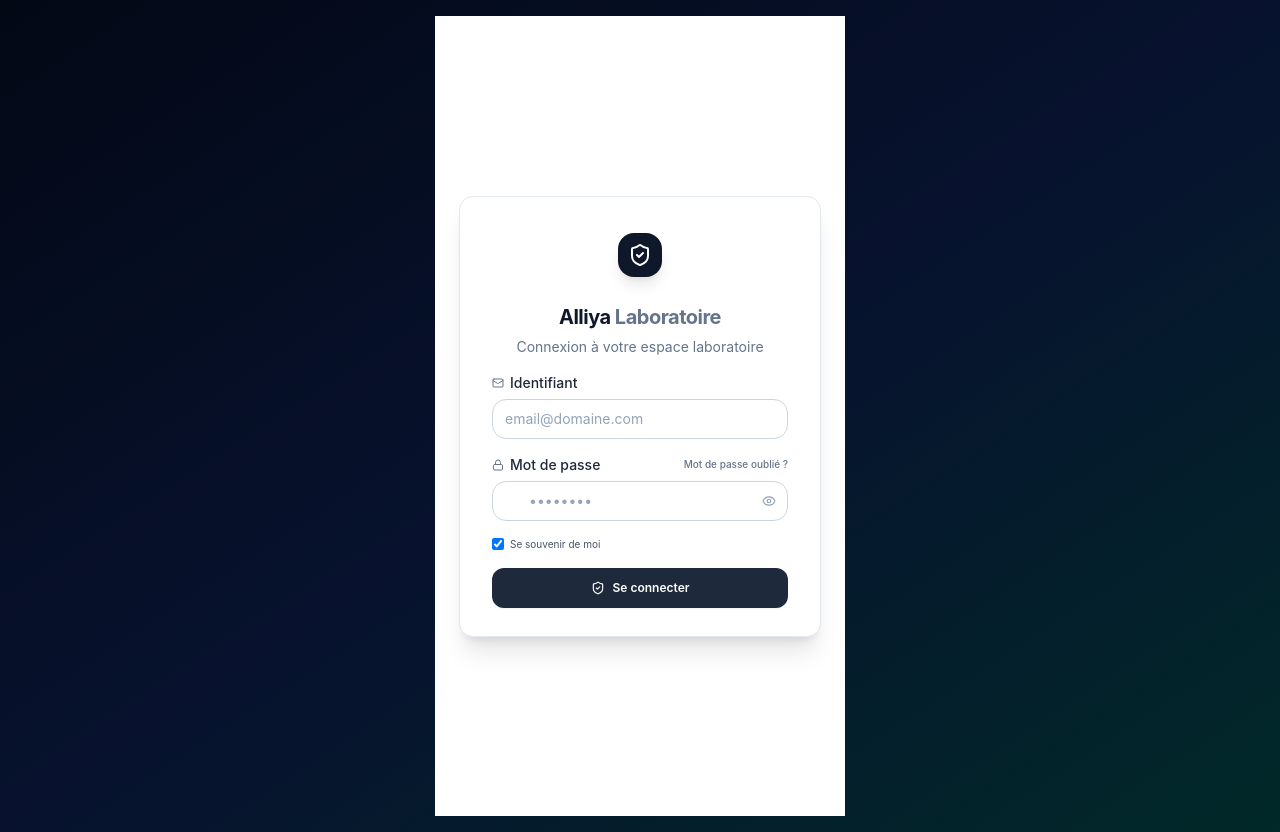
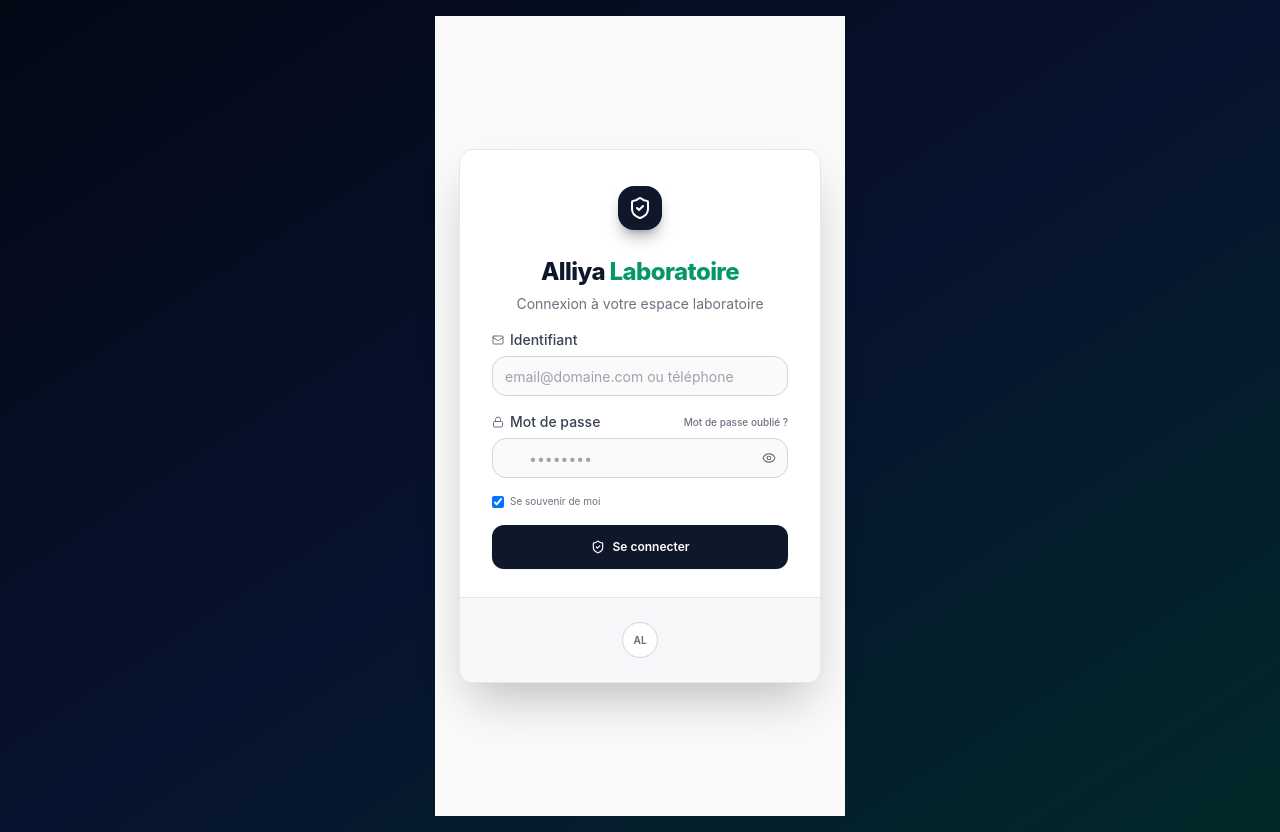
Before and after one commit to Malachiekighembe/alliya-laboratoire, a Next.js app in the folder labo-web/: page /login in a window 1280 px wide. Built offline with nearby package versions, Linux system fonts and the light colour scheme; no server answers; what @supabase/auth-helpers-nextjs would draw is missing.

Commit message:
Login: ecran unique centre, marque + formulaire dans une seule carte, sans doublon visuel

```diff
--- a/labo-web/app/(auth)/login/page.tsx
+++ b/labo-web/app/(auth)/login/page.tsx
@@ -14,21 +14,22 @@ import { Alert, AlertDescription, AlertTitle } from "@/components/ui/alert";
 const MotionDiv = motion.div;
 const MotionH1 = motion.h1;
 const MotionP = motion.p;
+const MotionSpan = motion.span;
 const MotionButton = motion.button;
 
 const fadeUp: any = {
-  hidden: { opacity: 0, y: 18 },
-  visible: { opacity: 1, y: 0, transition: { duration: 0.5 } },
+  hidden: { opacity: 0, y: 20 },
+  visible: { opacity: 1, y: 0, transition: { duration: 0.55, ease: "easeOut" } },
 };
 
 const fadeIn: any = {
   hidden: { opacity: 0 },
-  visible: { opacity: 1, transition: { duration: 0.5 } },
+  visible: { opacity: 1, transition: { duration: 0.6 } },
 };
 
 const scaleIn: any = {
-  hidden: { opacity: 0, scale: 0.92 },
-  visible: { opacity: 1, scale: 1, transition: { duration: 0.5 } },
+  hidden: { opacity: 0, scale: 0.9 },
+  visible: { opacity: 1, scale: 1, transition: { duration: 0.5, ease: "easeOut" } },
 };
 
 export default function LoginPage() {
@@ -59,38 +60,29 @@ export default function LoginPage() {
       variants={fadeIn}
       initial="hidden"
       animate="visible"
-      className="flex min-h-screen items-center justify-center bg-white p-6"
+      className="flex min-h-screen items-center justify-center bg-[#FAFAFA] p-6"
     >
+      {/* UN seul écran : carte centrée */}
       <MotionDiv
         variants={fadeUp}
         initial="hidden"
         animate="visible"
         className="relative w-full max-w-md z-10"
       >
-        <Card className="shadow-xl border-white bg-white overflow-hidden border border-slate-200">
+        <Card className="shadow-2xl border-[#E5E7EB] bg-white overflow-hidden border border-[#E5E7EB]">
           <CardHeader className="px-8 pt-9 pb-4 text-center">
             <MotionDiv
               variants={scaleIn}
               initial="hidden"
               animate="visible"
-              className="flex h-11 w-11 items-center justify-center rounded-2xl bg-slate-900 text-white mb-5 shadow-lg mx-auto"
+              className="flex h-11 w-11 items-center justify-center rounded-2xl bg-[#0F172A] text-white mb-5 shadow-lg shadow-[#0F172A]/30 mx-auto"
             >
               <ShieldCheck className="h-6 w-6" />
             </MotionDiv>
-            <MotionH1
-              variants={fadeUp}
-              initial="hidden"
-              animate="visible"
-              className="text-xl font-bold tracking-tight text-slate-900"
-            >
-              Alliya<span className="text-slate-500"> Laboratoire</span>
+            <MotionH1 variants={fadeUp} initial="hidden" animate="visible" className="text-2xl font-extrabold tracking-tight text-[#0F172A]">
+              Alliya<span className="text-[#059669]"> Laboratoire</span>
             </MotionH1>
-            <MotionP
-              variants={fadeUp}
-              initial="hidden"
-              animate="visible"
-              className="text-slate-500 text-sm mt-1"
-            >
+            <MotionP variants={fadeUp} initial="hidden" animate="visible" className="text-[#6B7280] text-sm mt-1">
               Connexion à votre espace laboratoire
             </MotionP>
           </CardHeader>
@@ -98,18 +90,18 @@ export default function LoginPage() {
           <CardContent className="px-8 pb-7 space-y-5">
             {error && (
               <MotionDiv variants={fadeUp} initial="hidden" animate="visible" className="mb-1">
-                <Alert variant="destructive" className="text-xs border-red-50 bg-red-50/30">
-                  <AlertTriangle className="h-3.5 w-3.5 mr-2 text-red-600" />
-                  <AlertTitle className="text-red-800 font-semibold text-xs">Erreur de connexion</AlertTitle>
-                  <AlertDescription className="text-red-700 text-xs">{error}</AlertDescription>
+                <Alert variant="destructive" className="text-xs border-[#FECACA] bg-[#FEF2F2]">
+                  <AlertTriangle className="h-3.5 w-3.5 mr-2 text-[#DC2626]" />
+                  <AlertTitle className="text-[#DC2626] font-semibold text-xs">Erreur de connexion</AlertTitle>
+                  <AlertDescription className="text-[#B91C1C] text-xs">{error}</AlertDescription>
                 </Alert>
               </MotionDiv>
             )}
 
             <form onSubmit={onSubmit} className="space-y-4">
               <MotionDiv variants={fadeUp} initial="hidden" animate="visible" className="space-y-1.5">
-                <Label htmlFor="identifier" className="font-medium text-sm text-slate-800 flex items-center gap-1.5">
-                  <Mail className="h-3 w-3 text-slate-500" />
+                <Label htmlFor="identifier" className="font-medium text-sm text-[#374151] flex items-center gap-1.5">
+                  <Mail className="h-3 w-3 text-[#6B7280]" />
                   Identifiant
                 </Label>
                 <Input
@@ -118,19 +110,19 @@ export default function LoginPage() {
                   autoComplete="username"
                   value={identifier}
                   onChange={(e) => setIdentifier(e.target.value)}
-                  placeholder="email@domaine.com"
-                  className="text-sm placeholder:text-slate-400 bg-background border border-slate-300 focus:border-slate-600 focus:ring-2 focus:ring-slate-200 transition-all h-10 rounded-lg"
+                  placeholder="email@domaine.com ou téléphone"
+                  className="text-sm placeholder:text-[#9CA3AF] bg-[#FAFAFA] border border-[#D1D5DB] focus:border-[#059669] focus:ring-2 focus:ring-[#059669]/20 transition-all h-10 rounded-lg"
                   required
                 />
               </MotionDiv>
 
               <MotionDiv variants={fadeUp} initial="hidden" animate="visible" className="space-y-1.5">
                 <div className="flex items-center justify-between">
-                  <Label htmlFor="password" className="font-medium text-sm text-slate-800 flex items-center gap-1.5">
-                    <Lock className="h-3 w-3 text-slate-500" />
+                  <Label htmlFor="password" className="font-medium text-sm text-[#374151] flex items-center gap-1.5">
+                    <Lock className="h-3 w-3 text-[#6B7280]" />
                     Mot de passe
                   </Label>
-                  <a href="#" className="text-[10px] text-slate-500 font-medium hover:underline hover:text-slate-800 transition-colors">
+                  <a href="#" className="text-[10px] text-[#6B7280] font-medium hover:underline hover:text-[#0F172A] transition-colors">
                     Mot de passe oublié ?
                   </a>
                 </div>
@@ -142,13 +134,13 @@ export default function LoginPage() {
                     value={password}
                     onChange={(e) => setPassword(e.target.value)}
                     placeholder="••••••••"
-                    className="pl-9 pr-10 text-sm placeholder:text-slate-400 bg-background border border-slate-300 focus:border-slate-600 focus:ring-2 focus:ring-slate-200 transition-all h-10 rounded-lg"
+                    className="pl-9 pr-10 text-sm placeholder:text-[#9CA3AF] bg-[#FAFAFA] border border-[#D1D5DB] focus:border-[#059669] focus:ring-2 focus:ring-[#059669]/20 transition-all h-10 rounded-lg"
                     required
                   />
                   <button
                     type="button"
                     onClick={() => setShowPw(!showPw)}
-                    className="absolute right-3 top-1/2 -translate-y-1/2 text-slate-400 group-hover:text-slate-700 transition-colors"
+                    className="absolute right-3 top-1/2 -translate-y-1/2 text-[#6B7280] group-hover:text-[#059669] transition-colors"
                   >
                     {showPw ? <EyeOff className="h-3.5 w-3.5" /> : <Eye className="h-3.5 w-3.5" />}
                   </button>
@@ -160,9 +152,9 @@ export default function LoginPage() {
                   <input
                     type="checkbox"
                     defaultChecked
-                    className="rounded border-slate-500 text-slate-700 focus:ring-slate-500 bg-background h-3 w-3"
+                    className="rounded border-[#059669] text-[#059669] focus:ring-[#059669] bg-[#FAFAFA] h-3 w-3"
                   />
-                  <span className="text-slate-600">Se souvenir de moi</span>
+                  <span className="text-[#6B7280]">Se souvenir de moi</span>
                 </label>
               </MotionDiv>
 
@@ -170,7 +162,7 @@ export default function LoginPage() {
                 whileHover={{ scale: 1.02 }}
                 whileTap={{ scale: 0.96 }}
                 type="submit"
-                className="w-full py-3 rounded-xl text-sm font-semibold bg-slate-800 text-white hover:bg-slate-900 active:scale-[0.97] shadow-sm transition-all disabled:opacity-70 disabled:cursor-not-allowed"
+                className="w-full py-3.5 rounded-xl text-sm font-semibold bg-[#0F172A] text-white hover:bg-[#1E293B] active:scale-[0.97] shadow-sm transition-all disabled:opacity-70 disabled:cursor-not-allowed"
                 disabled={loading}
               >
                 {loading ? (
@@ -187,6 +179,16 @@ export default function LoginPage() {
               </MotionButton>
             </form>
           </CardContent>
+
+          <div className="border-t border-[#E5E7EB] px-8 py-6 bg-[#F7F8F9]">
+            <div className="flex items-center justify-center gap-2">
+              <div className="flex h-9 w-9 items-center justify-center rounded-full bg-white border border-[#D1D5DB]">
+                <MotionSpan variants={scaleIn} initial="hidden" animate="visible" className="text-[10px] font-bold text-[#6B7280]">
+                  AL
+                </MotionSpan>
+              </div>
+            </div>
+          </div>
         </Card>
       </MotionDiv>
     </MotionDiv>
```
